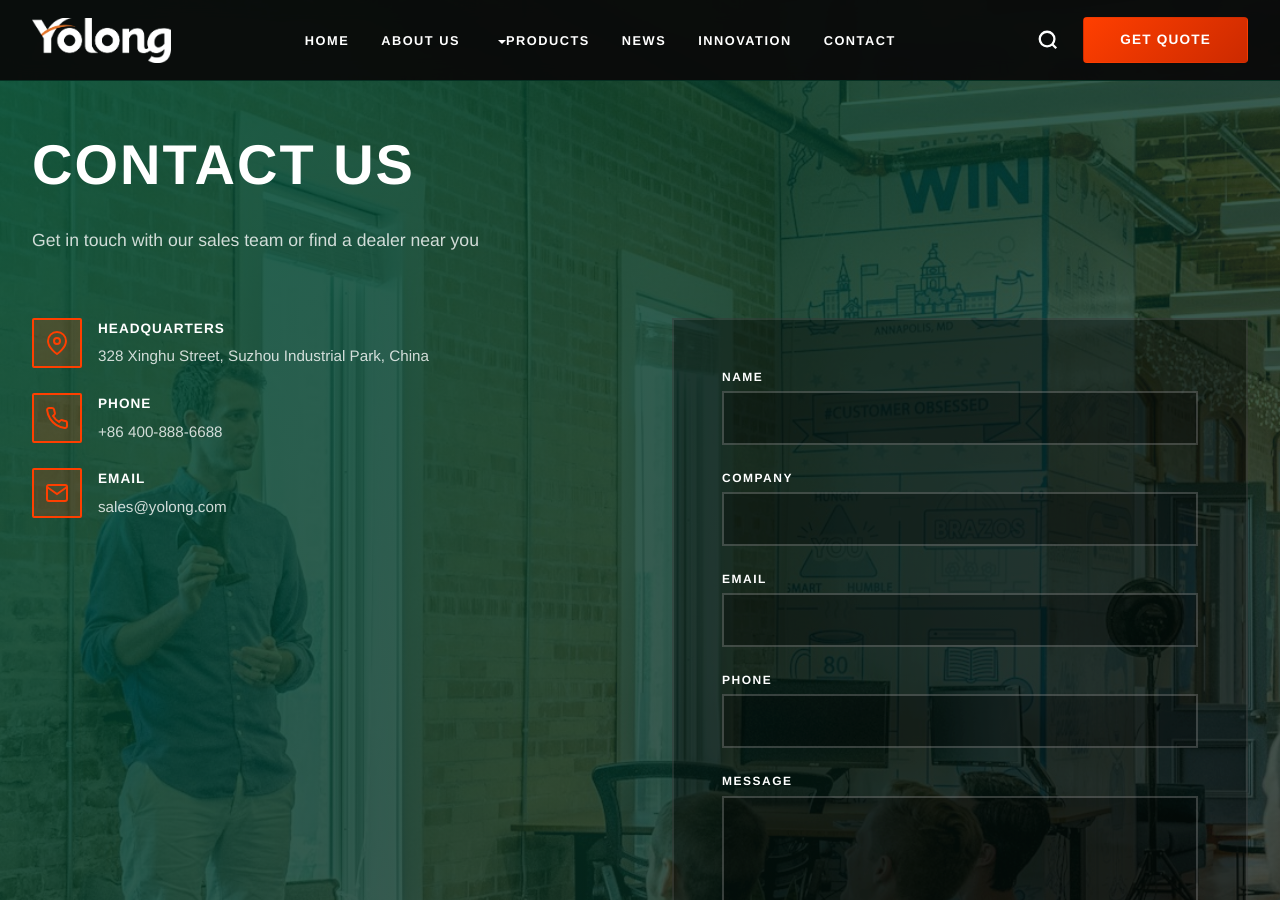
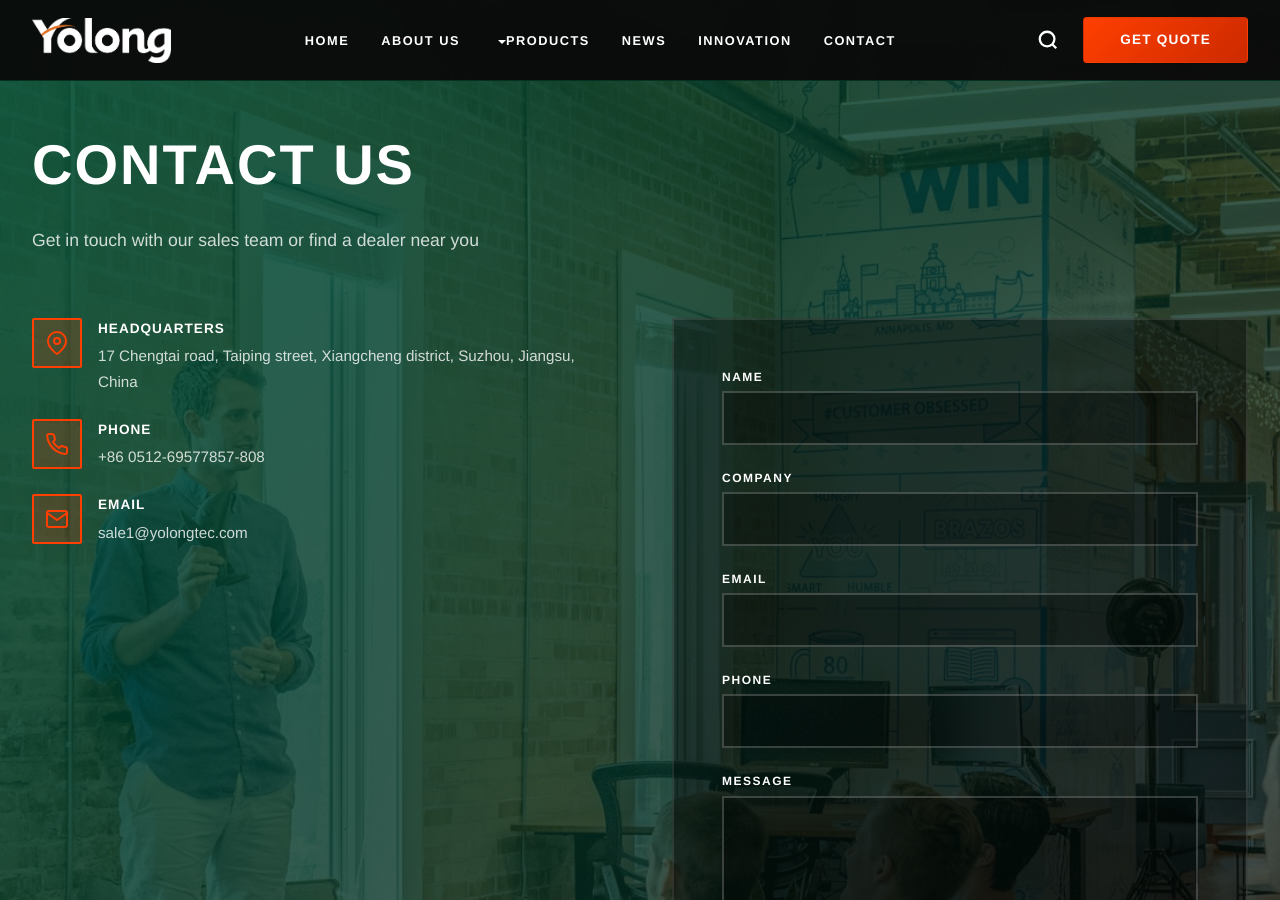
Before and after one commit to Heyxier/yolongtec-website-demo, a Jekyll site: the page built from contact/index.html, in a window 1280 px wide and 900 px high. Built offline with Jekyll 4.4.1, drawn with Linux system fonts in a browser that asks for light colours; some web fonts are replaced.

Commit message:
修正contact页面内容

```diff
--- a/_data/contact.yml
+++ b/_data/contact.yml
@@ -1,14 +1,10 @@
-# 联系方式管理 — 通过 CMS 客户端编辑
-title: "CONTACT US"
-description: "Get in touch with our sales team or find a dealer near you"
-bgImage: "../images/dealer-network.jpg"
+title: CONTACT US
+description: Get in touch with our sales team or find a dealer near you
+bgImage: ../images/dealer-network.jpg
 info:
-  - label: "HEADQUARTERS"
-    icon: address
-    value: "328 Xinghu Street, Suzhou Industrial Park, China"
-  - label: "PHONE"
-    icon: phone
-    value: "+86 400-888-6688"
-  - label: "EMAIL"
-    icon: email
-    value: "sales@yolong.com"
+  - label: HEADQUARTERS
+    value: '17 Chengtai road, Taiping street, Xiangcheng district, Suzhou, Jiangsu, China'
+  - label: PHONE
+    value: +86 0512-69577857-808
+  - label: EMAIL
+    value: sale1@yolongtec.com
```
Also changed, not shown: 1 other file.
